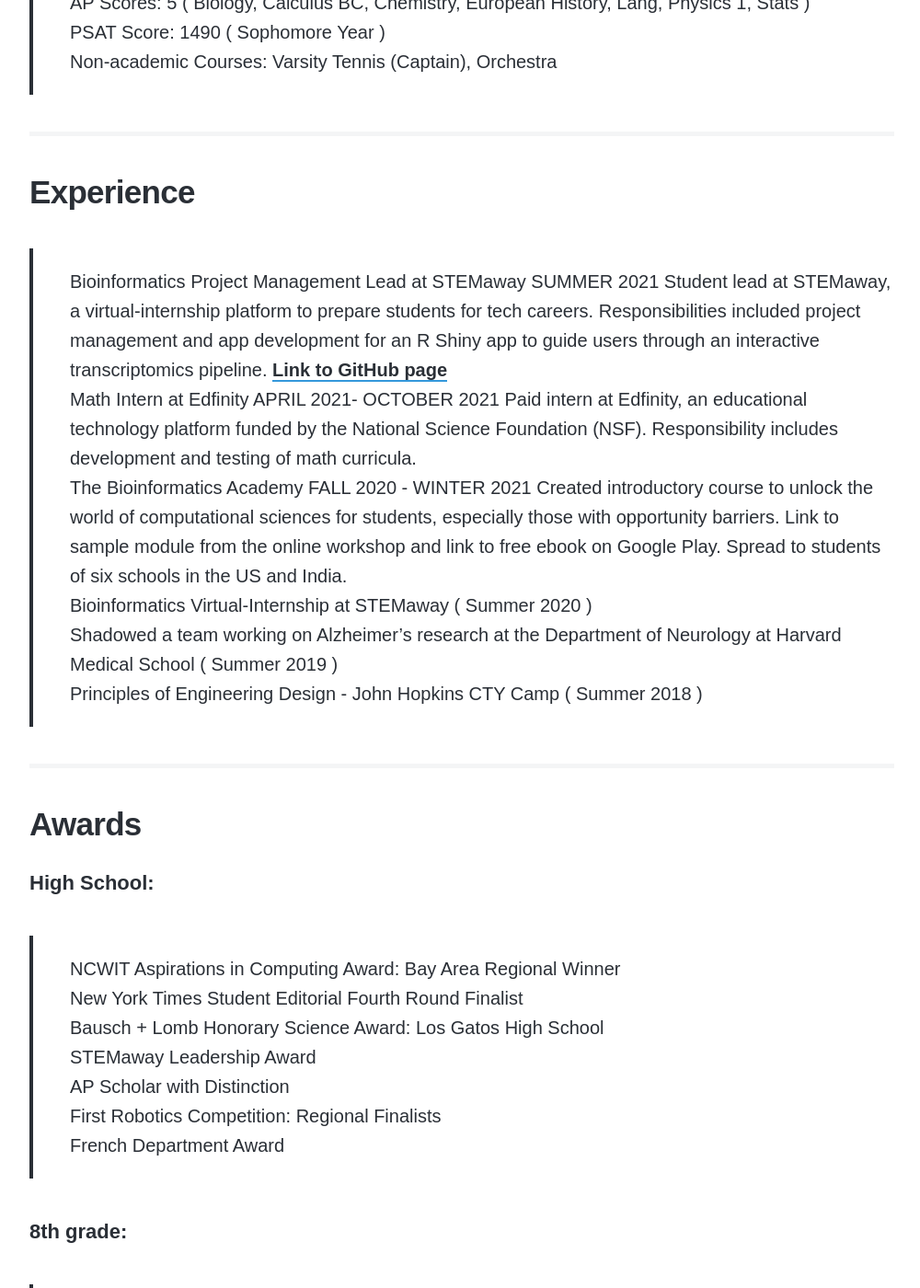
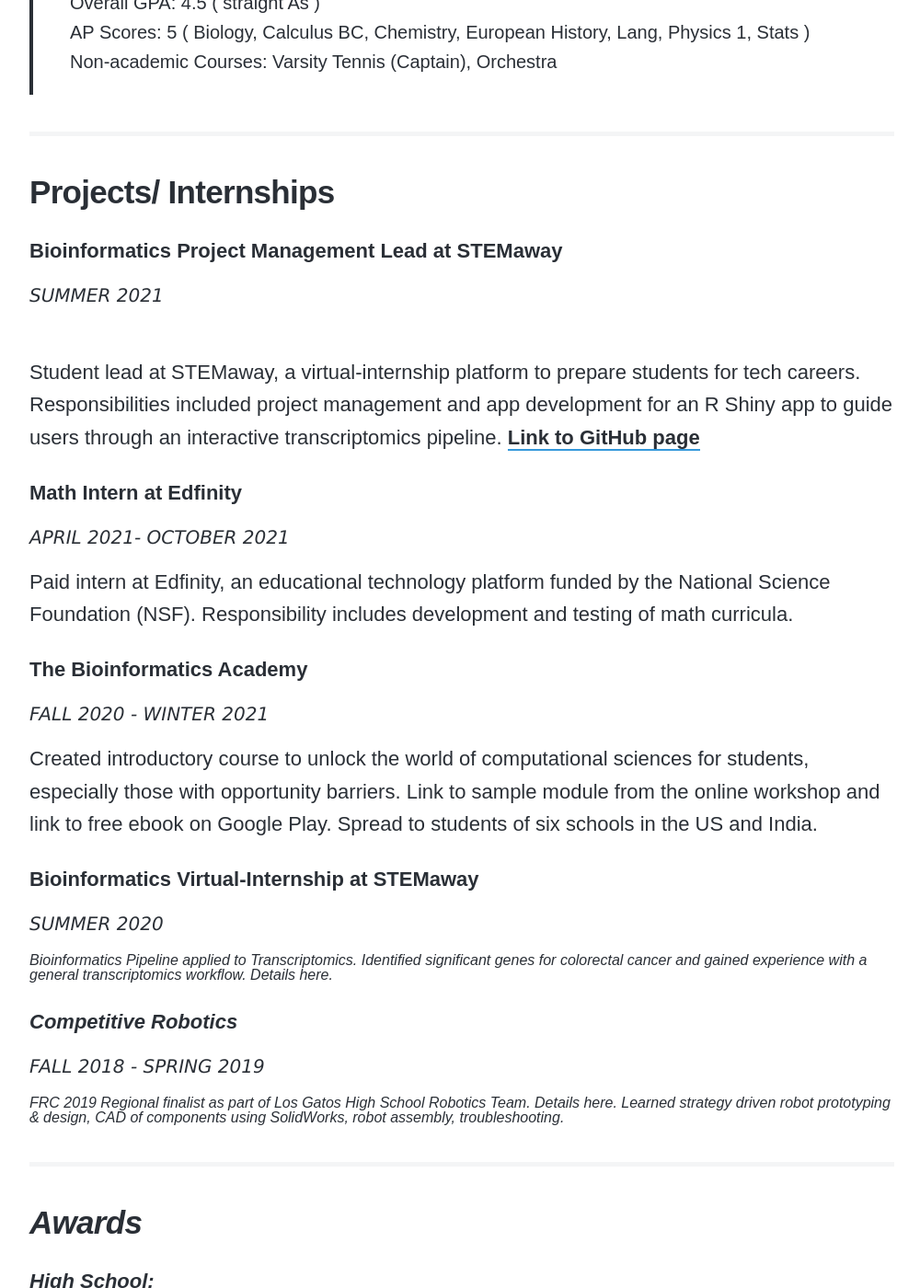
Before and after one commit to disha-22/disha-22.github.io, a Jekyll site: the page built from _pages/Resume.md, in a window 1280 px wide and 1400 px high, scrolled down 1278 px. Shown: the whole window at 92% size, without its empty margins (138-1138 px from the left). Built offline with Jekyll 4.4.1, drawn with Linux system fonts in a browser that asks for light colours; nearby versions of some CDN libraries; some web fonts are replaced; some of the changed text lies outside the part shown.

Commit message:
Update Resume.md

```diff
--- a/_pages/Resume.md
+++ b/_pages/Resume.md
@@ -8,12 +8,12 @@
 
  <h4>Los Gatos High School </h4>
   <p style="font-family:verdana; font-size:20px"><em class="date">Aug 2018 - Current</em></p>
->Significant Courses <br>
-Senior Year: AP Phys C, AP CS, AP Gov, Econ H, AP French, AP Lit
-Junior Year: AP Bio, AP Chem, AP Physics 1, AP Stats, AP Lang, French 4 Honors
-Sophomore Year: AP Calc BC, AP Euro, Eng 10 Honors, Robotics
-Freshman Year: Bio Honors, Trig/Precalc Honors, Eng 9 Honors, Robotics
-AP Exams: 5s on Bio, Chem, Phys 1, Stats, Lang, Calc BC, Euro
+>Significant Courses
+<br> Senior Year: AP Phys C, AP CS, AP Gov, Econ H, AP French, AP Lit
+<br> Junior Year: AP Bio, AP Chem, AP Physics 1, AP Stats, AP Lang, French 4 Honors
+<br> Sophomore Year: AP Calc BC, AP Euro, Eng 10 Honors, Robotics
+<br> Freshman Year: Bio Honors, Trig/Precalc Honors, Eng 9 Honors, Robotics
+<br> AP Exams: 5s on Bio, Chem, Phys 1, Stats, Lang, Calc BC, Euro
 
 > Independent Study
 <br> <a href = "https://www.coursera.org/specializations/genomic-data-science">Genomic Data Science Specialization </a> ( Courses 1, 6, & 7 )
@@ -22,25 +22,27 @@
 
 > Overall GPA: 4.5 ( straight As )
 <br> AP Scores: 5 ( Biology, Calculus BC, Chemistry, European History, Lang, Physics 1, Stats )
-<br> PSAT Score: 1490 ( Sophomore Year )
 <br> Non-academic Courses: Varsity Tennis (Captain), Orchestra
 
 
 <hr style="height:5px;color:black">
 
-<h2>Experience</h2>
-> Bioinformatics Project Management Lead at STEMaway
-SUMMER 2021
-Student lead at STEMaway, a virtual-internship platform to prepare students for tech careers. Responsibilities included project management and app development for an R Shiny app to guide users through an interactive transcriptomics pipeline. <a href = "https://bi-stem-away.github.io/sMAP/">Link to GitHub page </a>
-<br> Math Intern at Edfinity
-APRIL 2021- OCTOBER 2021
+<h2>Projects/ Internships</h2>
+<h4> Bioinformatics Project Management Lead at STEMaway </h4>
+<p style="font-family:verdana; font-size:20px"><em class="date">SUMMER 2021</em></p>
+<br> Student lead at STEMaway, a virtual-internship platform to prepare students for tech careers. Responsibilities included project management and app development for an R Shiny app to guide users through an interactive transcriptomics pipeline. <a href = "https://bi-stem-away.github.io/sMAP/">Link to GitHub page </a>
+<h4> Math Intern at Edfinity </h4>
+<p style="font-family:verdana; font-size:20px"><em class="date">APRIL 2021- OCTOBER 2021</em></p>
 Paid intern at Edfinity, an educational technology platform funded by the National Science Foundation (NSF). Responsibility includes development and testing of math curricula.
-<br>The Bioinformatics Academy
-FALL 2020 - WINTER 2021
+<h4> The Bioinformatics Academy </h4>
+<p style="font-family:verdana; font-size:20px"><em class="date">FALL 2020 - WINTER 2021</em></p>
 Created introductory course to unlock the world of computational sciences for students, especially those with opportunity barriers. Link to sample module from the online workshop and link to free ebook on Google Play. Spread to students of six schools in the US and India.
-<br> Bioinformatics Virtual-Internship at STEMaway ( Summer 2020 )
-<br> Shadowed a team working on Alzheimer's research at the Department of Neurology at Harvard Medical School ( Summer 2019 )
-<br> Principles of Engineering Design - John Hopkins CTY Camp ( Summer 2018 )
+<h4> Bioinformatics Virtual-Internship at STEMaway </h4>
+<p style="font-family:verdana; font-size:20px"><em class="date"><p style="font-family:verdana; font-size:20px"><em class="date">SUMMER 2020</em></p>
+<br>Bioinformatics Pipeline applied to Transcriptomics. Identified significant genes for colorectal cancer and gained experience with a general transcriptomics workflow. Details here.
+<h4> Competitive Robotics </h4>
+<p style="font-family:verdana; font-size:20px"><em class="date">FALL 2018 - SPRING 2019</em></p>
+<br> FRC 2019 Regional finalist as part of Los Gatos High School Robotics Team. Details here. Learned strategy driven robot prototyping & design, CAD of components using SolidWorks, robot assembly, troubleshooting.
 
 <hr style="height:5px;color:black">
 
@@ -50,8 +52,8 @@
 <br> New York Times Student Editorial Fourth Round Finalist
 <br> Bausch + Lomb Honorary Science Award: Los Gatos High School
 <br> STEMaway Leadership Award
+<br> First Robotics Competition: Regional Finalists
 <br> AP Scholar with Distinction
-<br> First Robotics Competition: Regional Finalists
 <br> French Department Award
 <h4> 8th grade: </h4>
 > John Hopkins CTY Study of Exceptional Talent ( <a href="https://cty.jhu.edu/set/">SET</a> ) Scholar
```
